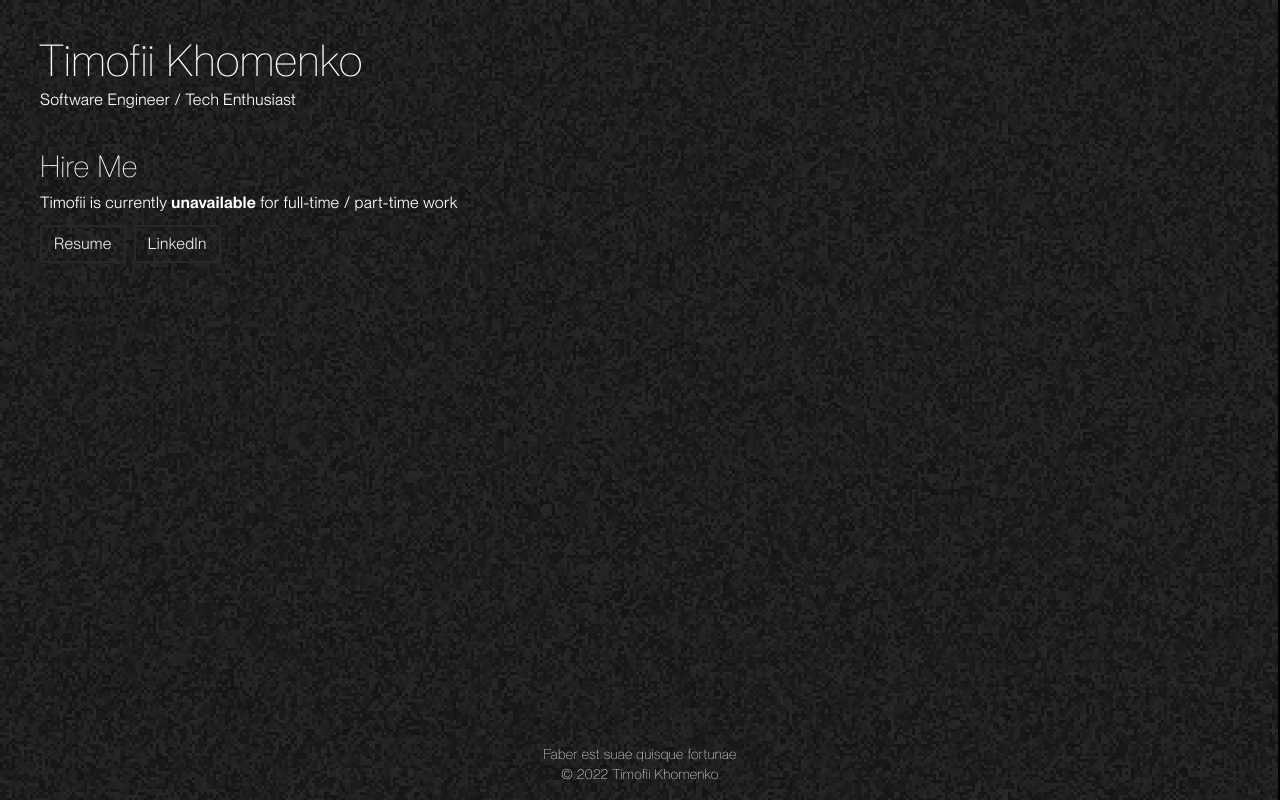
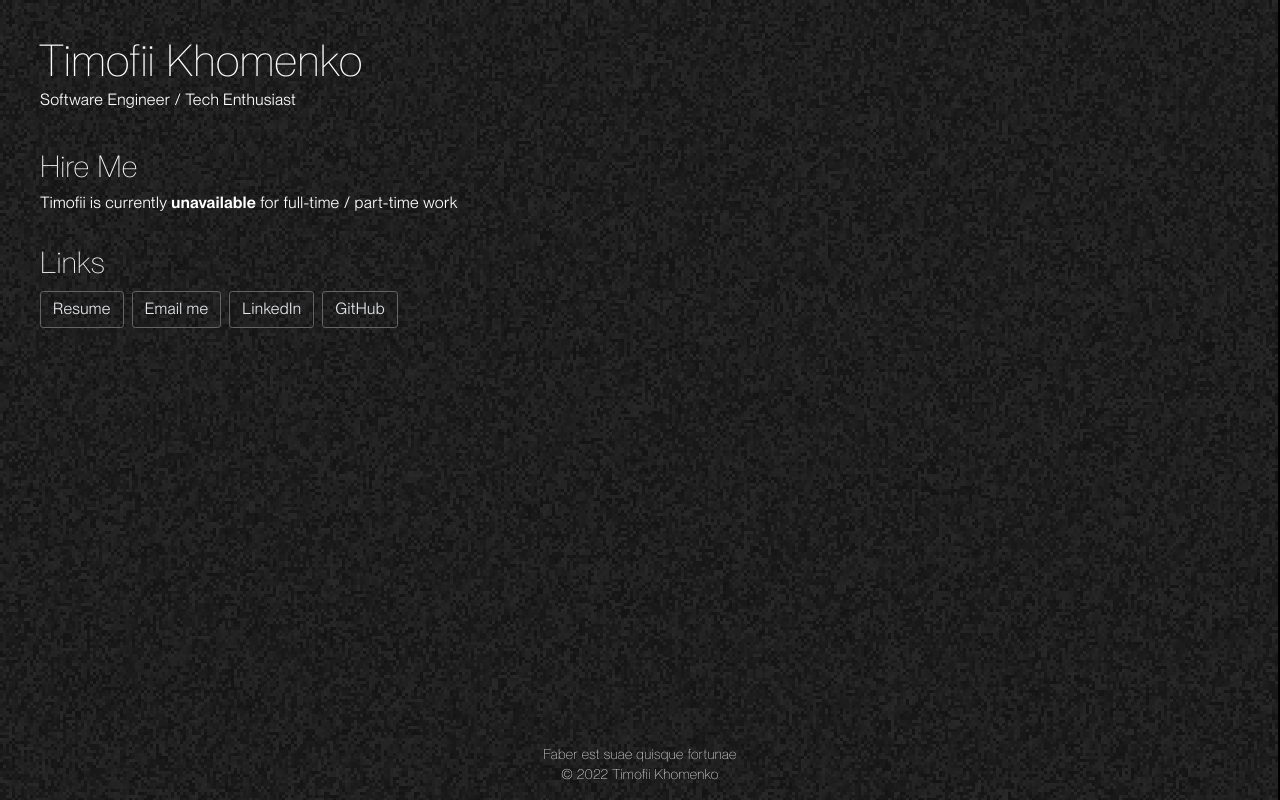
Before and after one commit to async-devil/async-devil.github.io, a website built with webpack: page src/index.html in a window 1280 px wide. Built offline with nearby package versions, Linux system fonts and the light colour scheme.

Commit message:
feat: add links section

```diff
--- a/src/index.html
+++ b/src/index.html
@@ -51,15 +51,16 @@
 							<p>Software Engineer / Tech Enthusiast</p>
 						</a>
 					</header>
-					<section>
-						<div class="main-page__title">
-							<h2>Hire Me</h2>
-							<p>
-								Timofii is currently
-								<strong>unavailable</strong> for full-time / part-time work
-							</p>
-						</div>
-						<div class="main-page__assets">
+					<section class="main-page__title">
+						<h2>Hire Me</h2>
+						<p>
+							Timofii is currently
+							<strong>unavailable</strong> for full-time / part-time work
+						</p>
+					</section>
+					<section class="main-page__links">
+						<h2>Links</h2>
+						<div class="links__buttons">
 							<a
 								href="/assets/resume.pdf"
 								target="_blank"
@@ -70,6 +71,15 @@
 								<span>Resume</span>
 							</a>
 							<a
+								href="mailto:khomenko.timofii@gmail.com"
+								target="_blank"
+								rel="noopener noreferrer"
+								title="Khomenko Timofii Email - Contact Me"
+								class="access-button"
+							>
+								<span>Email me</span>
+							</a>
+							<a
 								href="https://www.linkedin.com/in/timofii-khomenko/"
 								target="_blank"
 								rel="noopener noreferrer"
@@ -77,6 +87,15 @@
 								class="access-button"
 							>
 								<span>LinkedIn</span>
+							</a>
+							<a
+								href="https://github.com/async-devil"
+								target="_blank"
+								rel="noopener noreferrer"
+								title="Khomenko Timofii on GitHub"
+								class="access-button"
+							>
+								<span>GitHub</span>
 							</a>
 						</div>
 					</section>
--- a/src/scss/main-page.scss
+++ b/src/scss/main-page.scss
@@ -25,6 +25,8 @@
 	}
 
 	section {
+		padding-bottom: 2rem;
+
 		h2 {
 			font-weight: 200;
 			font-size: 1.875rem;
@@ -37,8 +39,10 @@
 				font-family: 800;
 			}
 		}
+	}
 
-		.main-page__assets {
+	.main-page__links {
+		.links__buttons {
 			display: flex;
 			column-gap: 0.5rem;
 
--- a/src/scss/styles.scss
+++ b/src/scss/styles.scss
@@ -56,13 +56,13 @@ body {
 		.access-button {
 			padding: 0.5rem 0.75rem;
 
-			border: 2px solid #282828;
+			border: 1px solid #646464;
 			border-radius: 0.2rem;
 
 			color: rgb(229, 231, 235);
 
 			&:hover {
-				background-color: #28282866;
+				background-color: #64646432;
 			}
 		}
 	}
```
